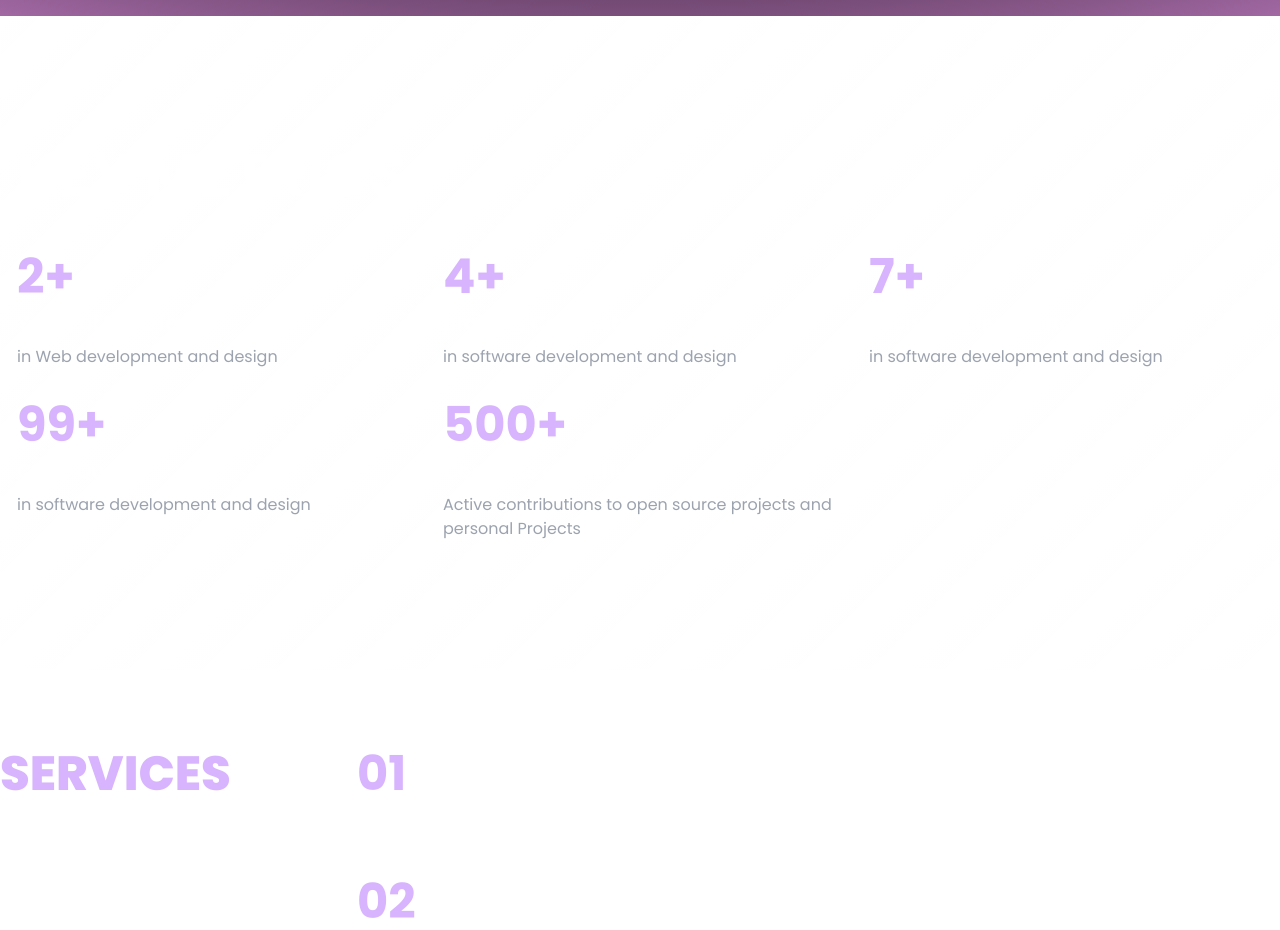
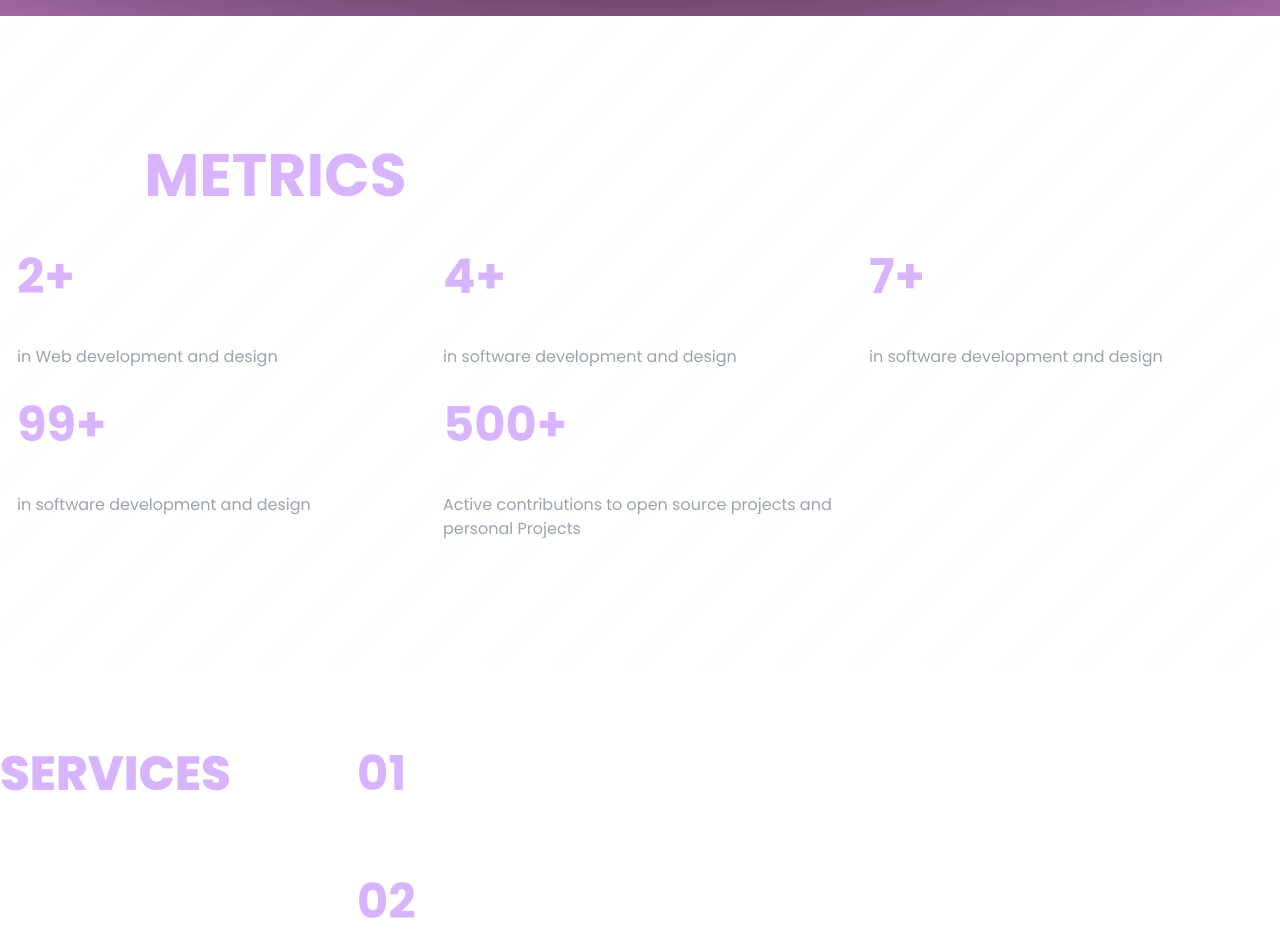
Before and after one commit to pasindu-mahesh/portfolio-next, a Next.js app: page / in a window 1280 px wide. Shown: the part 2000-2930 px from the top of the page. Built offline with nearby package versions, Linux system fonts and the light colour scheme.

Commit message:
update: css update.

```diff
--- a/components/keyMetrics.tsx
+++ b/components/keyMetrics.tsx
@@ -55,7 +55,7 @@ const isInView = useInView(ref, { once: false });
                 transition={{ duration: 0.2, delay: 0.6 }}
                 className="text-6xl font-bold mb-12"
             >
-                 KEY METRICS
+                 KEY <span className="text-purple-300">METRICS</span>
             </motion.h2>
             <div className="grid grid-cols-1 md:grid-cols-2 lg:grid-cols-3 gap-8">
                 {metric.map((metric, index) => (
```
